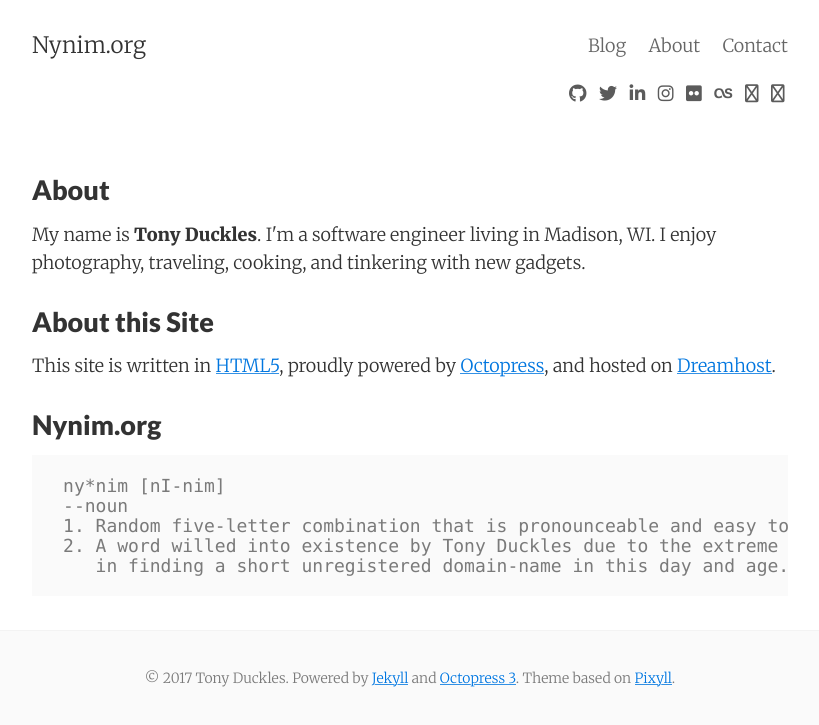
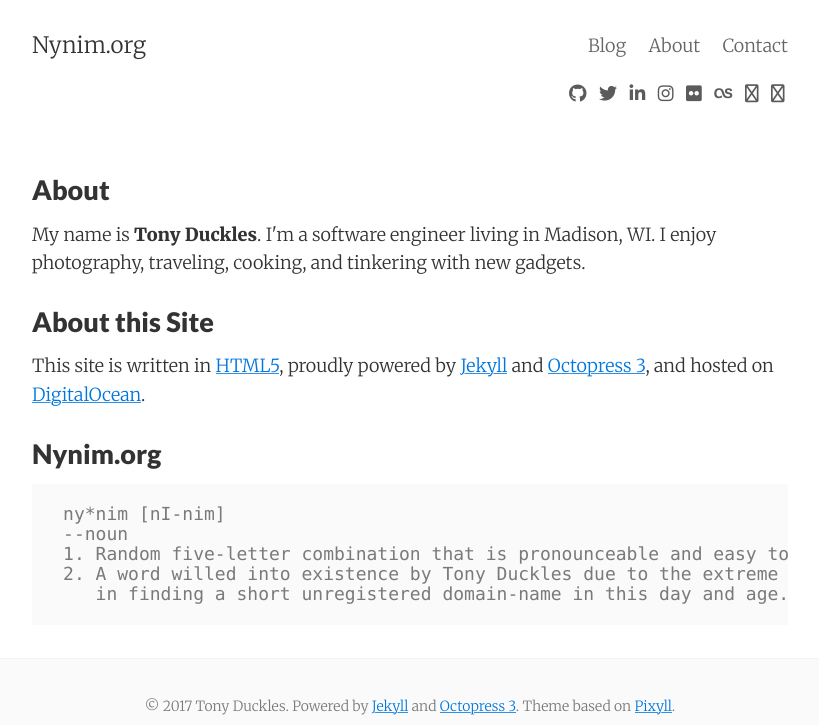
Before and after one commit to tonyduckles/blog_source, a Jekyll site: the page built from about.md, in a window 1280 px wide, cut to the strip 100-825 px from the top of the page. Shown: the whole strip, without its empty margins (230-1049 px from the left). Built offline with Jekyll 4.4.1, drawn with Linux system fonts in a browser that asks for light colours; nearby versions of some CDN libraries.

Commit message:
Update About page content

```diff
--- a/about.md
+++ b/about.md
@@ -10,7 +10,8 @@ I enjoy photography, traveling, cooking, and tinkering with new gadgets.
 ## About this Site
 
 This site is written in [HTML5](http://html5.org/), proudly powered by
-[Octopress](http://octopress.org/), and hosted on [Dreamhost](http://dreamhost.com).
+[Jekyll](https://jekyllrb.com/) and [Octopress 3](https://github.com/octopress/octopress),
+and hosted on [DigitalOcean](https://www.digitalocean.com/).
 
 ## Nynim.org
 
```
